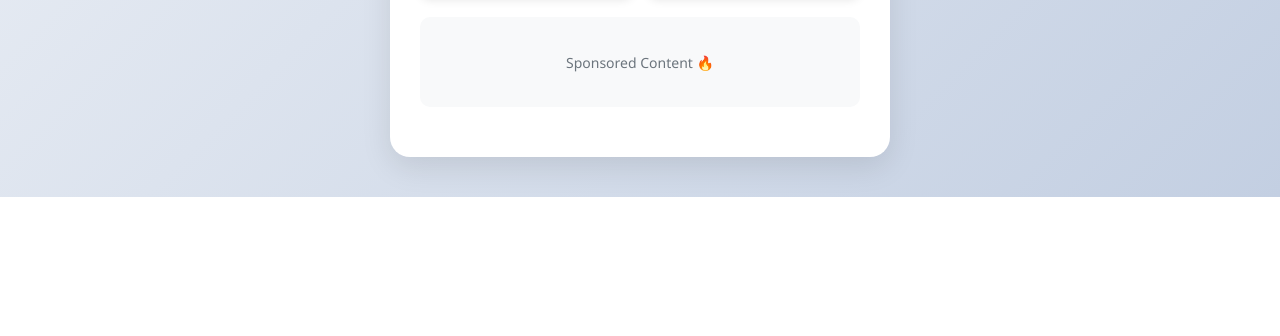
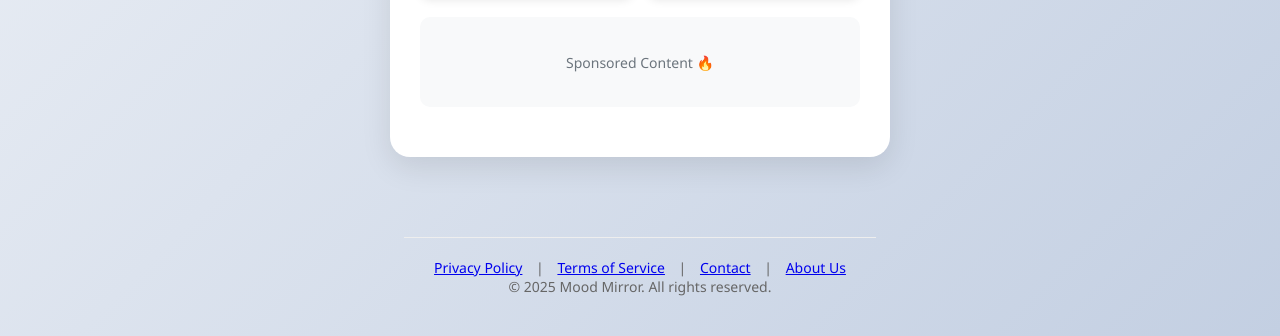
Before and after one commit to OptiPix-Pro/Mood-Mirror, a plain HTML site: page index.html in a window 1280 px wide. Shown: the part 796-1132 px from the top of the page. Before the commit the page ends 993 px from the top, so only its background shows below. Drawn offline with Linux system fonts and the light colour scheme.

Commit message:
Update index.html

```diff
--- a/index.html
+++ b/index.html
@@ -1376,5 +1376,12 @@
         // Initialize the app when the page loads
         window.onload = initApp;
     </script>
+    <footer style="margin-top: 60px; text-align: center; color: #666; font-size: 14px; padding: 20px; border-top: 1px solid #eee;">
+    <a href="/privacy-policy.html" style="margin: 0 10px;">Privacy Policy</a> |
+    <a href="/terms-of-service.html" style="margin: 0 10px;">Terms of Service</a> |
+    <a href="/contact.html" style="margin: 0 10px;">Contact</a> |
+    <a href="/about.html" style="margin: 0 10px;">About Us</a>
+    <p>&copy; 2025 Mood Mirror. All rights reserved.</p>
+</footer>
 </body>
 </html>
```
